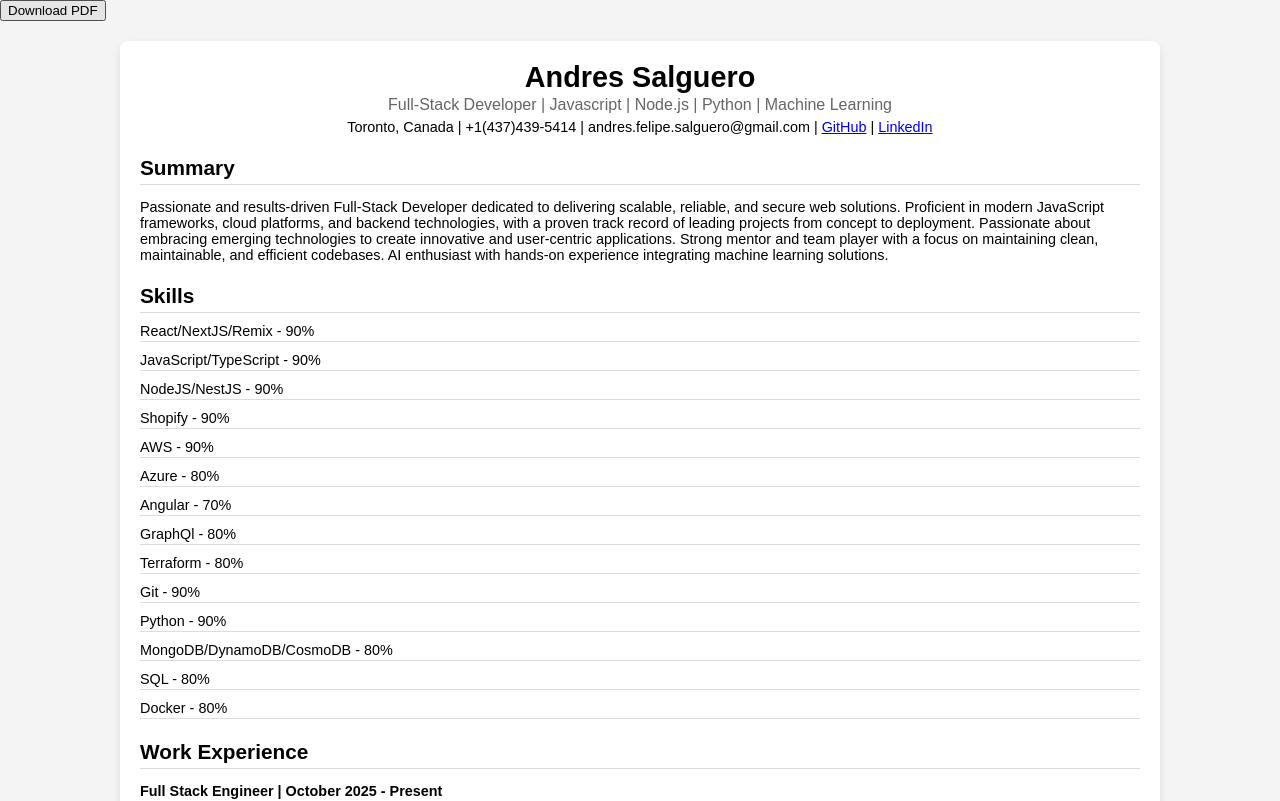
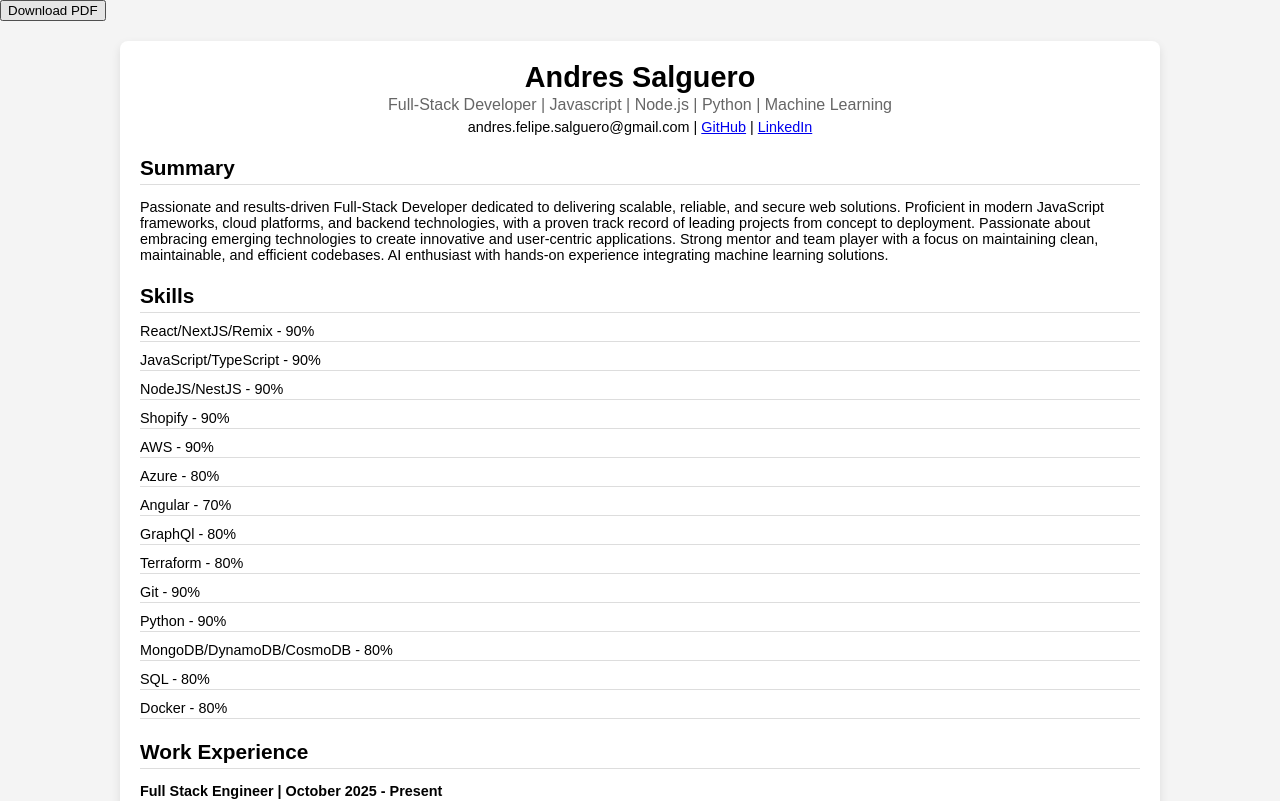
Before and after one commit to afscomercial/resume, a React (Vite) app: page / in a window 1280 px wide. Shown: the top 801 px of the page. Built offline with nearby package versions, Linux system fonts and the light colour scheme.

Commit message:
update contact info

```diff
--- a/src/components/Header.jsx
+++ b/src/components/Header.jsx
@@ -1,6 +1,11 @@
 /* eslint-disable react/prop-types */
 
 const Header = ({ data }) => {
+  const locationParts = [data.city, data.postalCode, data.country].filter(Boolean);
+  const location = locationParts.join(", ");
+
+  const contactItems = [location, data.phone, data.email].filter(Boolean);
+
   return (
     <div className="header">
       <h1>
@@ -8,7 +13,13 @@ const Header = ({ data }) => {
       </h1>
       <h2>{data.jobTitle}</h2>
       <p>
-        {data.city}, {data.country} | {data.phone} | {data.email} | {""}
+        {contactItems.map((item, index) => (
+          <span key={index}>
+            {item}
+            {index < contactItems.length - 1 && " | "}
+          </span>
+        ))}
+        {contactItems.length > 0 && data.links.length > 0 && " | "}
         {data.links.map((link, index) => (
           <span key={index}>
             <a href={link.link} target="_blank" rel="noopener noreferrer">
--- a/src/data/resumeData.js
+++ b/src/data/resumeData.js
@@ -2,10 +2,10 @@ export const resumeData = {
   firstName: "Andres",
   lastName: "Salguero",
   jobTitle: "Full-Stack Developer | Javascript | Node.js | Python | Machine Learning",
-  city: "Toronto",
-  postalCode: "M2K3C7",
-  country: "Canada",
-  phone: "+1(437)439-5414",
+  city: "",
+  postalCode: "",
+  country: "",
+  phone: "",
   email: "andres.felipe.salguero@gmail.com",
   education: [
     {
```
